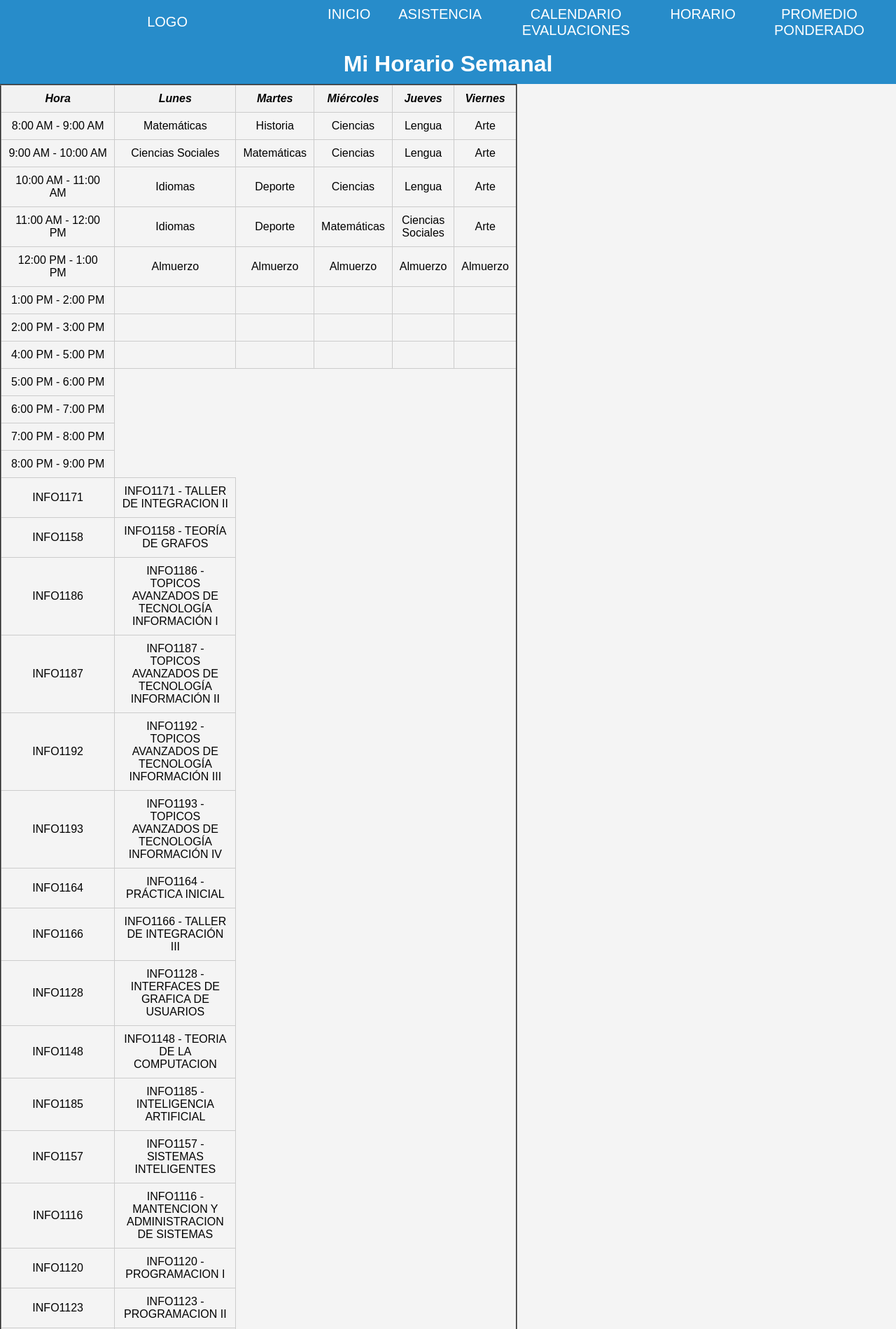
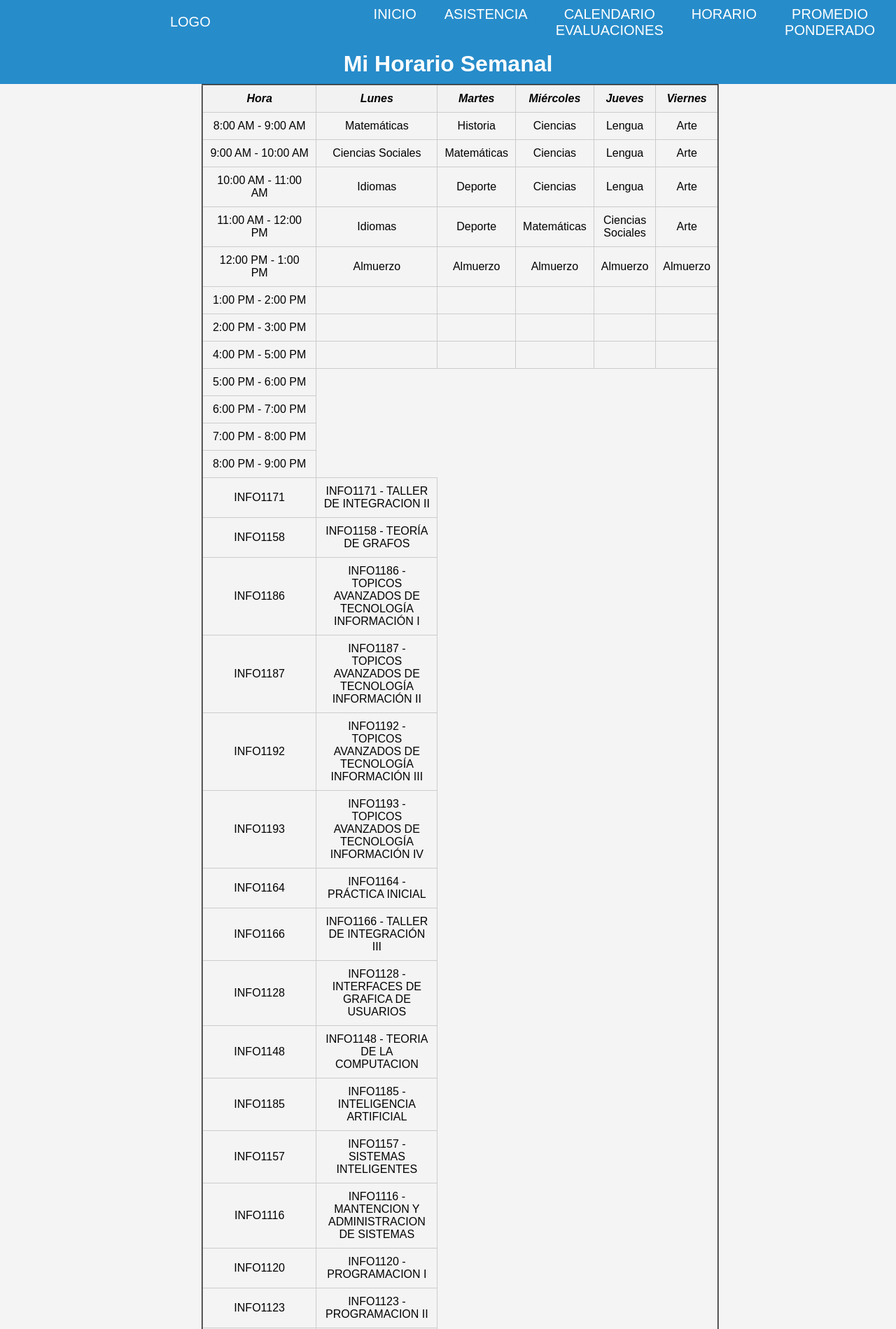
Before and after one commit to RodrigoCarmonaa/taller-integracion, a PHP site: page /horario.html in a window 1280 px wide. Shown: the top 1899 px of the page at 70% size. Run offline with PHP 8.4, Linux system fonts and the light colour scheme.

Commit message:
centre un div :D

```diff
--- a/horario.css
+++ b/horario.css
@@ -50,7 +50,11 @@
 }
 /*estilos de la tabla*/
 div {
-width: 40%;
+width: 55%;
+}
+.tabla{
+  margin: 0 auto;
+  align-items: center;
 }
 
 
--- a/horario.html
+++ b/horario.html
@@ -19,8 +19,8 @@
         <a href="notas.html">Promedio Ponderado </a>
     </nav></header>
     <h1>Mi Horario Semanal</h1>
-<div>
-    <table border="2">
+<div class="tabla">
+    <table border="2" class="">
         <tr>
             <th>Hora</th>
             <th>Lunes</th>
```
